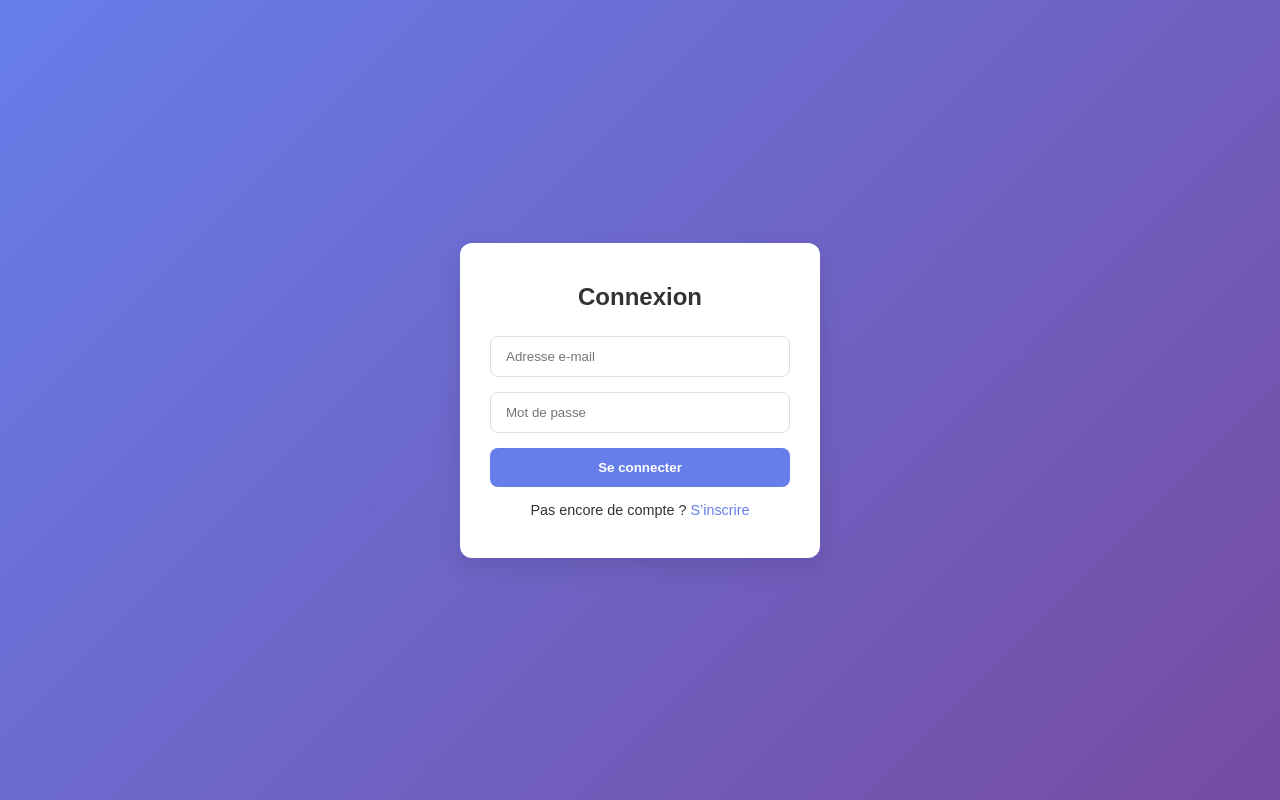
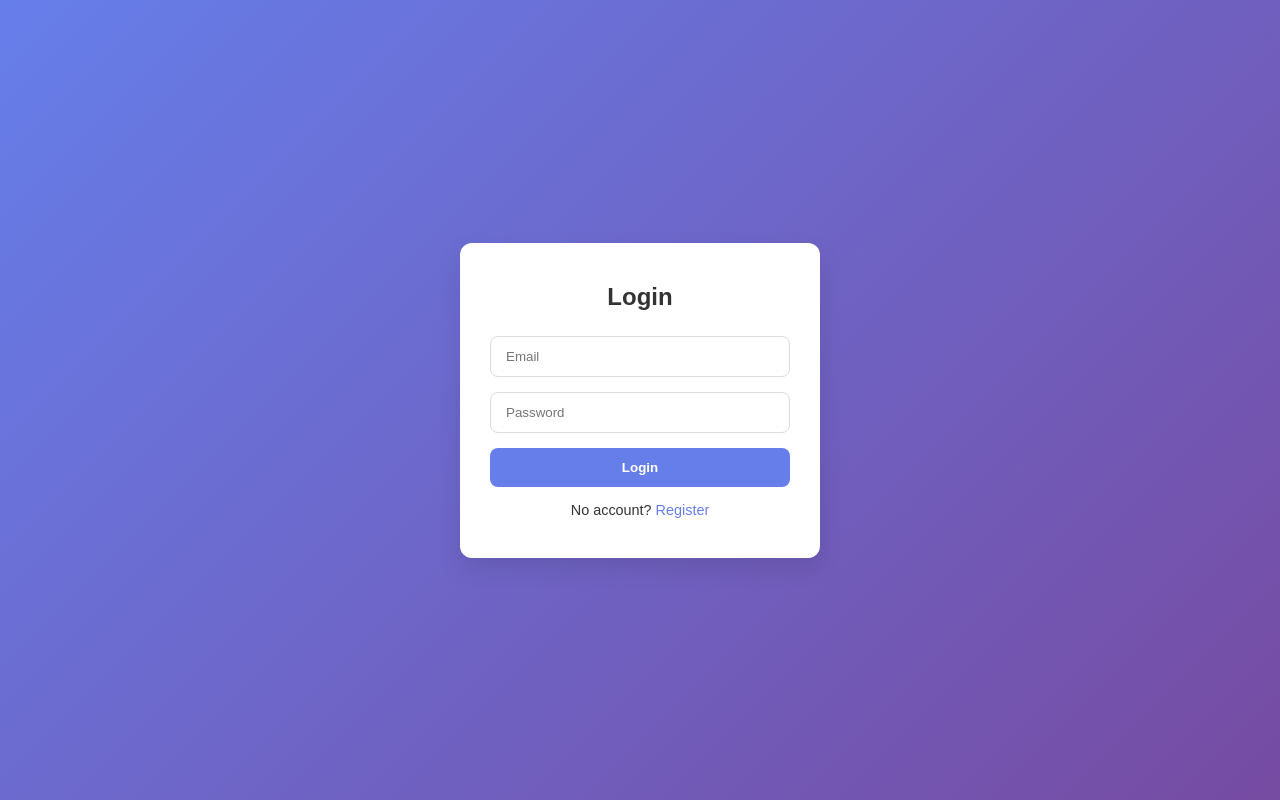
Before and after one commit to kuluna95-del/fullstack-todo-app, a React (Create React App) app: page /login in a window 1280 px wide. Built offline with nearby package versions, Linux system fonts and the light colour scheme.

Commit message:
Update porfolio to English

```diff
--- a/src/pages/Login.jsx
+++ b/src/pages/Login.jsx
@@ -21,7 +21,7 @@ export default function Login({ setToken }) {
       const data = await res.json();
 
       if (!res.ok) {
-        alert(data.message || "Échec de la connexion");
+        alert(data.message || "Login failed");
         return;
       }
 
@@ -29,18 +29,18 @@ export default function Login({ setToken }) {
       setToken(data.token);
       navigate("/");
     } catch (err) {
-      alert("Erreur du serveur");
+      alert("Server error");
     }
   };
 
   return (
     <div className="auth-container">
       <form onSubmit={handleSubmit} className="auth-box">
-        <h2>Connexion</h2>
+        <h2>Login</h2>
 
         <input
           type="email"
-          placeholder="Adresse e-mail"
+          placeholder="Email"
           value={email}
           onChange={(e) => setEmail(e.target.value)}
           required
@@ -48,17 +48,16 @@ export default function Login({ setToken }) {
 
         <input
           type="password"
-          placeholder="Mot de passe"
+          placeholder="Password"
           value={password}
           onChange={(e) => setPassword(e.target.value)}
           required
         />
 
-        <button type="submit">Se connecter</button>
+        <button type="submit">Login</button>
 
         <p>
-          Pas encore de compte ?{" "}
-          <Link to="/register">S’inscrire</Link>
+          No account? <Link to="/register">Register</Link>
         </p>
       </form>
     </div>
--- a/src/pages/Register.jsx
+++ b/src/pages/Register.jsx
@@ -21,25 +21,25 @@ export default function Register() {
       const data = await res.json();
 
       if (!res.ok) {
-        alert(data.message || "Échec de l’inscription");
+        alert(data.message || "Registration failed");
         return;
       }
 
-      alert("Compte créé avec succès");
+      alert("Account created successfully");
       navigate("/login");
     } catch (err) {
-      alert("Erreur du serveur");
+      alert("Server error");
     }
   };
 
   return (
     <div className="auth-container">
       <form onSubmit={handleSubmit} className="auth-box">
-        <h2>Inscription</h2>
+        <h2>Register</h2>
 
         <input
           type="email"
-          placeholder="Adresse e-mail"
+          placeholder="Email"
           value={email}
           onChange={(e) => setEmail(e.target.value)}
           required
@@ -47,16 +47,16 @@ export default function Register() {
 
         <input
           type="password"
-          placeholder="Mot de passe"
+          placeholder="Password"
           value={password}
           onChange={(e) => setPassword(e.target.value)}
           required
         />
 
-        <button type="submit">S’inscrire</button>
+        <button type="submit">Register</button>
 
         <p>
-          Déjà un compte ? <Link to="/login">Se connecter</Link>
+          Already have an account? <Link to="/login">Login</Link>
         </p>
       </form>
     </div>
--- a/src/pages/TodoApp.js
+++ b/src/pages/TodoApp.js
@@ -7,12 +7,12 @@ function TodoApp({ token, logout }) {
   const [allTodos, setTodos] = useState([]);
   const [title, setTitle] = useState("");
   const [description, setDescription] = useState("");
-  const [filter, setFilter] = useState("active"); // "active" ou "completed"
+  const [filter, setFilter] = useState("active"); // "active" or "completed"
 
   const API_URL =
     process.env.REACT_APP_API_URL || "http://localhost:5000/api/todos";
 
-  // Récupérer les todos, useCallback pour ESLint
+  // Fetch todos wrapped in useCallback to avoid ESLint warning
   const fetchTodos = useCallback(async () => {
     if (!token) return;
     try {
@@ -20,18 +20,20 @@ function TodoApp({ token, logout }) {
         headers: { Authorization: `Bearer ${token}` },
       });
       const data = await res.json();
-      setTodos(data);
+
+      // Ensure allTodos is always an array
+      setTodos(Array.isArray(data) ? data : data.todos || []);
     } catch (err) {
-      console.error("Erreur lors de la récupération des todos :", err);
+      console.error("Error fetching todos:", err);
     }
   }, [API_URL, token]);
 
-  // Récupérer les todos au montage et quand le token change
+  // Fetch todos on mount and when token changes
   useEffect(() => {
     fetchTodos();
   }, [fetchTodos]);
 
-  // Ajouter un todo
+  // Add todo
   const handleAddTodo = async () => {
     if (!title || !description) return;
     try {
@@ -47,11 +49,11 @@ function TodoApp({ token, logout }) {
       setDescription("");
       fetchTodos();
     } catch (err) {
-      console.error("Erreur lors de l'ajout du todo :", err);
+      console.error("Error adding todo:", err);
     }
   };
 
-  // Marquer comme terminé
+  // Complete todo
   const handleComplete = async (id) => {
     try {
       await fetch(`${API_URL}/${id}`, {
@@ -64,7 +66,7 @@ function TodoApp({ token, logout }) {
     }
   };
 
-  // Supprimer un todo
+  // Delete todo
   const handleDelete = async (id) => {
     try {
       await fetch(`${API_URL}/${id}`, {
@@ -77,17 +79,18 @@ function TodoApp({ token, logout }) {
     }
   };
 
-  // Filtrer les todos
-  const displayedTodos =
-    filter === "active"
+  // Filter todos safely
+  const displayedTodos = Array.isArray(allTodos)
+    ? filter === "active"
       ? allTodos.filter((t) => !t.completed)
-      : allTodos.filter((t) => t.completed);
+      : allTodos.filter((t) => t.completed)
+    : [];
 
   return (
     <div className="App">
       <div className="header">
-        <h1>Mes Todos</h1>
-        <button onClick={logout}>Se déconnecter</button>
+        <h1>My Todos</h1>
+        <button onClick={logout}>Logout</button>
       </div>
 
       <div className="filter-buttons">
@@ -95,20 +98,20 @@ function TodoApp({ token, logout }) {
           className={filter === "active" ? "active" : ""}
           onClick={() => setFilter("active")}
         >
-          Actifs
+          Active
         </button>
         <button
           className={filter === "completed" ? "active" : ""}
           onClick={() => setFilter("completed")}
         >
-          Terminés
+          Completed
         </button>
       </div>
 
       {filter === "active" && (
         <div className="todo-input">
           <input
-            placeholder="Titre"
+            placeholder="Title"
             value={title}
             onChange={(e) => setTitle(e.target.value)}
           />
@@ -117,7 +120,7 @@ function TodoApp({ token, logout }) {
             value={description}
             onChange={(e) => setDescription(e.target.value)}
           />
-          <button onClick={handleAddTodo}>Ajouter Todo</button>
+          <button onClick={handleAddTodo}>Add Todo</button>
         </div>
       )}
 
@@ -131,7 +134,7 @@ function TodoApp({ token, logout }) {
             <p>{todo.description}</p>
             {todo.completed && todo.completedOn && (
               <p className="completed-date">
-                Terminé le : {new Date(todo.completedOn).toLocaleString()}
+                Completed on: {new Date(todo.completedOn).toLocaleString()}
               </p>
             )}
 
```
Also changed, not shown: 1 other file (tests, documents, lock files or other folders).
